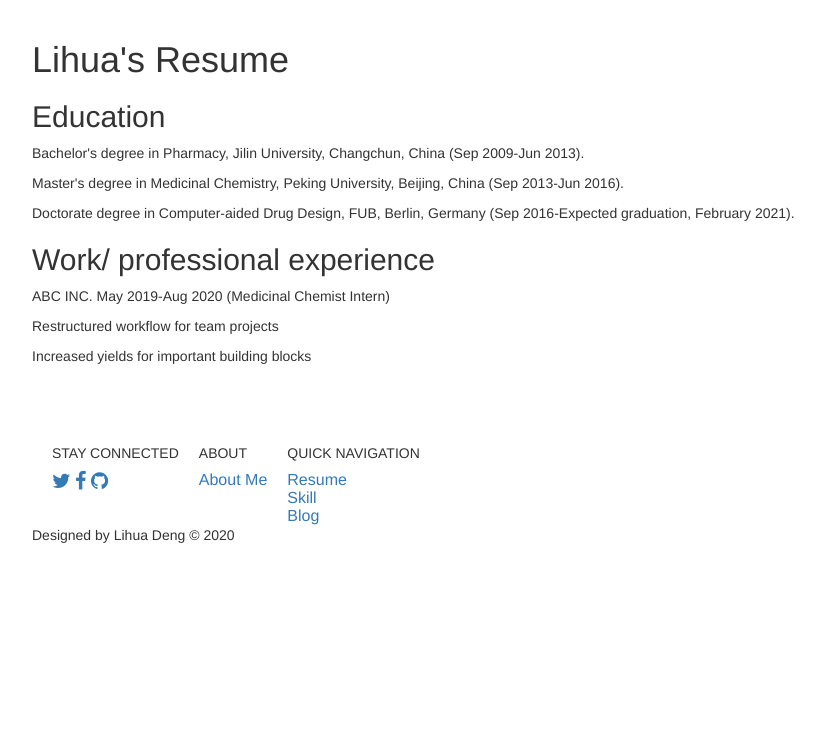
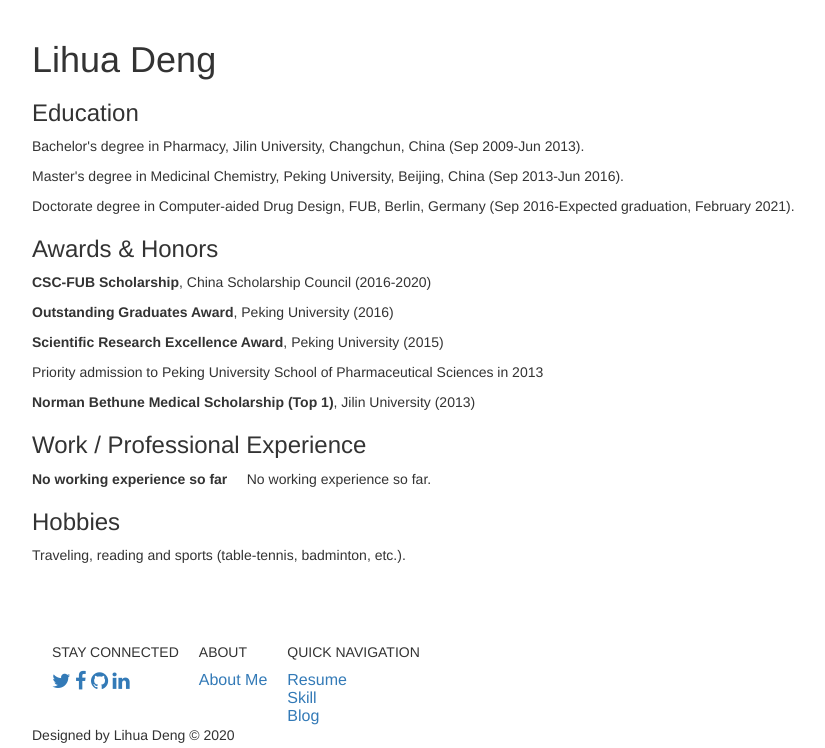
Before and after one commit to dlhlisa/eportfolio, a Flask app: page /resume in a window 1280 px wide. Shown: the part 52-800 px from the top of the page, without its empty margins (38-863 px from the left). Run offline with Flask 2, Linux system fonts and the light colour scheme; a user stored in the database is signed in; parts of the project's set-up code (start-up, migrations or seed data) failed here and were passed over; some libraries are stand-ins or nearby versions.

Commit message:
add content

```diff
--- a/templates/about.html
+++ b/templates/about.html
@@ -4,5 +4,6 @@
 
 <h1> About Me</h1>
 <p>Feel free to <a href="mailto:denglihualisa@163.com"> email me </a>if you want to know more.</p>
+<img src="../static/images/Lihua.jpg" alt="Lihua" width=25%>
 
 {% endblock %}
--- a/templates/layout.html
+++ b/templates/layout.html
@@ -37,14 +37,14 @@
                         <a href="https://twitter.com/denglh" target="_extern">
                             <i class="fa fa-twitter" style="font-size:20px;"></i>
                         </a>
-                        <a href="facebook.com/denglihua1990" target="_extern">
+                        <a href="https://facebook.com/denglihua1990" target="_extern">
                             <i class="fa fa-facebook" style="font-size:20px;"></i>
                         </a>
-                        <a href="https://github.com/dlhlisa">
+                        <a href="https://github.com/dlhlisa" target="_extern">
                             <i class="fa fa-github" style="font-size:20px;"></i>
                         </a>
-                        <a href="https://www.linkedin.com/in/lihua-deng-225848138/">
-                            <i class="fa fa-linkedin-in" style="font-size:20px;"></i>
+                        <a href="https://www.linkedin.com/in/lihua-deng-225848138/" target="_extern">
+                            <i class="fa fa-linkedin" style="font-size:20px;"></i>
                         </a>
                     </td>
                     <td style="vertical-align: top; padding-left: 10px;padding-right: 10px;">
--- a/templates/resume.html
+++ b/templates/resume.html
@@ -2,14 +2,26 @@
 
 {% block body %}
 
-<h1> Lihua's Resume </h1>
-<h2>Education</h2>
+<h1> Lihua Deng</h1>
+
+<h3>Education</h3>
 <p>Bachelor's degree in Pharmacy, Jilin University, Changchun, China (Sep 2009-Jun 2013).</p>
 <p>Master's degree in Medicinal Chemistry, Peking University, Beijing, China (Sep 2013-Jun 2016). </p>
 <p>Doctorate degree in Computer-aided Drug Design, FUB, Berlin, Germany (Sep 2016-Expected graduation, February 2021).</p>
-<h2>Work/ professional experience</h2>
-<p>ABC INC. May 2019-Aug 2020 (Medicinal Chemist Intern)</p>
-<p>Restructured workflow for team projects</p>
-<p>Increased yields for important building blocks</p>
+
+<h3>Awards & Honors</h3>
+<p><strong>CSC-FUB Scholarship</strong>, China Scholarship Council (2016-2020)</p>
+<p><strong>Outstanding Graduates Award</strong>, Peking University (2016)</p>
+<p><strong>Scientific Research Excellence Award</strong>, Peking University (2015)</p>
+<p>Priority admission to Peking University School of Pharmaceutical Sciences in 2013</p>
+<p><strong>Norman Bethune Medical Scholarship (Top 1)</strong>, Jilin University (2013)</p>
+
+<h3>Work / Professional Experience</h3>
+<p><strong>No working experience so far</strong>&nbsp;&nbsp;&nbsp;&nbsp;  No working experience so far.</p>
+<!-- <p><strong>ABC INC. May 2019-Aug 2020 (Medicinal Chemist Intern)</strong>&nbsp;&nbsp;&nbsp;&nbsp; Restructured workflow for team projects. Increased yields for important building blocks</p> -->
+
+<h3>Hobbies</h3>
+<p>Traveling, reading and sports (table-tennis, badminton, etc.).</p>
+
 
 {% endblock %}
```
Also changed, not shown: templates/skill.html (+16 -1 lines), README.md, static/images/Lihua.jpg (added), 2 other files.
